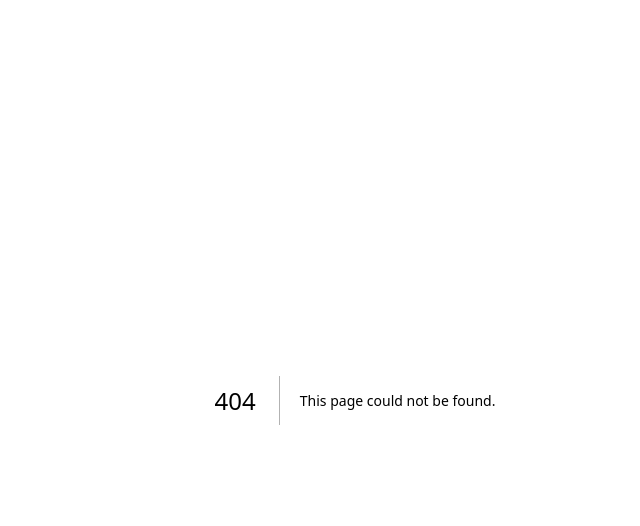
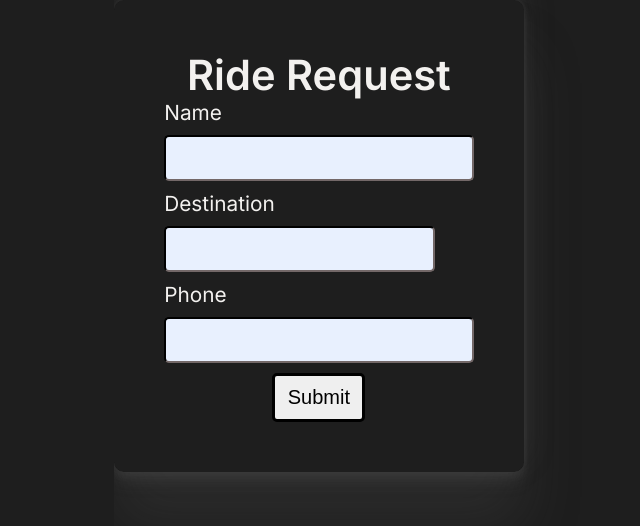
Before and after one commit to crholz/personal-site, a Next.js app: page /riderequest in a window 1280 px wide. Before the commit this address had no page. Shown: the top 526 px of the page, without its empty margins (285-925 px from the left). Built offline with nearby package versions, Linux system fonts and the light colour scheme; a web font is replaced by a local one.

Commit message:
Update Website with a Ride Request Form

```diff
--- a/package.json
+++ b/package.json
@@ -19,7 +19,7 @@
     "eslint-config-next": "13.4.12",
     "framer": "^2.4.1",
     "motion": "^10.18.0",
-    "next": "^14.2.3",
+    "next": "^14.2.5",
     "package-lock.json": "^1.0.0",
     "react": "^18.2.0",
     "react-dom": "18.2.0"
--- a/src/app/components/ContentPage.js
+++ b/src/app/components/ContentPage.js
@@ -176,9 +176,9 @@ function ContentPage() {
                 <li className="wedding-party-item bridesmaid-side">
                     <p className="member-role">Bridesmaid</p>
                     <div className="wedding-party-img-container">
-                        <img src="/images/katie-square.jpg" alt="Kaitlyn Rymarsuk" className="wedding-party-img" layout="fill" objectFit="cover" />
+                        <img src="/images/katie-square.jpg" alt="Kaitlyn Rymarcsuk" className="wedding-party-img" layout="fill" objectFit="cover" />
                     </div>
-                    <p className="member-name">Kaitlyn Rymarsuk</p>
+                    <p className="member-name">Kaitlyn Rymarcsuk</p>
                     <p className="member-desc">Cousin of the Bride</p>
                 </li>
                 <li className="wedding-party-item groomsman-side">
--- a/src/app/components/CountdownTimer/CountdownTimer.js
+++ b/src/app/components/CountdownTimer/CountdownTimer.js
@@ -10,8 +10,8 @@ import './CountdownTimer.css'
 const ExpiredNotice = () => {
   return (
     <div className="expired-notice">
-      <span>Expired!!!</span>
-      <p>Please select a future date and time.</p>
+      <span>Married!</span>
+      <p>Thank you all for your love and support.</p>
     </div>
   );
 };
--- /dev/null
+++ b/src/app/components/SubmissionForm.css
@@ -0,0 +1,79 @@
+html,
+body {
+  padding: 0;
+  margin: 0;
+  font-family: -apple-system, BlinkMacSystemFont, Segoe UI, Roboto, Oxygen, Ubuntu,
+    Cantarell, Fira Sans, Droid Sans, Helvetica Neue, sans-serif;
+  background: #1e1e1e;
+  min-height: 100vh;
+  display: flex;
+  color: rgb(243, 241, 239);
+  justify-content: center;
+  align-items: center;
+}
+
+.block {
+  display: flex;
+  flex-direction: column;
+}
+
+.name {
+  display: flex;
+  flex-direction: row;
+  justify-content: space-between;
+}
+
+.container {
+  font-size: 1.3rem;
+  border-radius: 10px;
+  width: 85%;
+  padding: 50px;
+  box-shadow: 0 54px 55px rgb(78 78 78 / 25%), 0 -12px 30px rgb(78 78 78 / 25%),
+    0 4px 6px rgb(78 78 78 / 25%), 0 12px 13px rgb(78 78 78 / 25%),
+    0 -3px 5px rgb(78 78 78 / 25%);
+}
+
+.container input {
+  font-size: 1.2rem;
+  margin: 10px 0 10px 0px;
+  border-color: rgb(31, 28, 28);
+  padding: 10px;
+  border-radius: 5px;
+  background-color: #e8f0fe;
+}
+
+.container textarea {
+  margin: 10px 0 10px 0px;
+  padding: 5px;
+  border-color: rgb(31, 28, 28);
+  border-radius: 5px;
+  background-color: #e8f0fe;
+  font-size: 20px;
+}
+
+.container h1 {
+  text-align: center;
+  font-weight: 600;
+}
+
+.name div {
+  display: flex;
+  flex-direction: column;
+}
+
+.block button {
+  padding: 10px;
+  font-size: 20px;
+  width: 30%;
+  border: 3px solid black;
+  border-radius: 5px;
+}
+
+.button {
+  display: flex;
+  align-items: center;
+}
+
+textarea {
+  resize: none;
+}
--- /dev/null
+++ b/src/app/components/SubmissionForm.js
@@ -0,0 +1,85 @@
+"use client"
+
+import React from 'react';
+import "./SubmissionForm.css";
+
+function SubmissionForm() {
+  async function handleSubmit(e) {
+    e.preventDefault();
+
+    const senderName = document.getElementById('nameInput').value;
+    const senderDest = document.getElementById('destInput').value;
+    const senderPhone = document.getElementById('phoneInput').value;
+
+    const webhookBody = {
+      embeds: [{
+        title: 'Ride Requested!',
+        fields: [
+          { name: 'Name', value: senderName },
+          { name: 'Destination', value: senderDest},
+          { name: 'Phone Number', value: senderPhone }
+        ]
+      }],
+    };
+
+        const webhookUrl = process.env.NEXT_PUBLIC_DISCORD_WEBHOOK;
+
+        const response = await fetch(webhookUrl, {
+          method: 'POST',
+          headers: {
+            'Content-Type': 'application/json',
+          },
+          body: JSON.stringify(webhookBody),
+        });
+
+        if (response.ok) {
+          alert('Ride Request Submitted! Please keep your Ringer on.');
+        } else {
+          alert('There was an error processing your request.');
+          alert(webhookUrl);
+        }
+  }
+
+  return (
+    <form className="container" onSubmit={handleSubmit}>
+      <h1>Ride Request</h1>
+      <div className="email block">
+        <label htmlFor="nameInput">Name</label>
+        <input
+          id="nameInput"
+          type="Name"
+          name="Name"
+          autoComplete="name"
+          required
+        />
+      </div>
+      <div className="dest block">
+        <div>
+          <label htmlFor="destInput">Destination</label>
+          <input
+            id="destInput"
+            type="text"
+            name="Destination"
+            autoComplete="address"
+            required
+          />
+        </div>
+      <div className="block phone">
+        <label htmlFor="messageInput">Phone</label>
+        <input
+          id="phoneInput"
+          type="tel"
+          name="phone"
+          autoComplete="tel"
+          required
+        />
+      </div>
+      </div>
+      <div className="button block">
+        <button type="submit">Submit</button>
+      </div>
+    </form>
+  );
+}
+
+export default SubmissionForm;
--- /dev/null
+++ b/src/app/riderequest/page.js
@@ -0,0 +1,11 @@
+import Image from 'next/image'
+import styles from '../page.module.css'
+import SubmissionForm from '../components/SubmissionForm'
+
+export default function Home() {
+  return (
+    <main className={styles.main}>
+      <SubmissionForm />
+    </main>
+  )
+}
```
Also changed, not shown: 2 other files (tests, documents, lock files or other folders).
